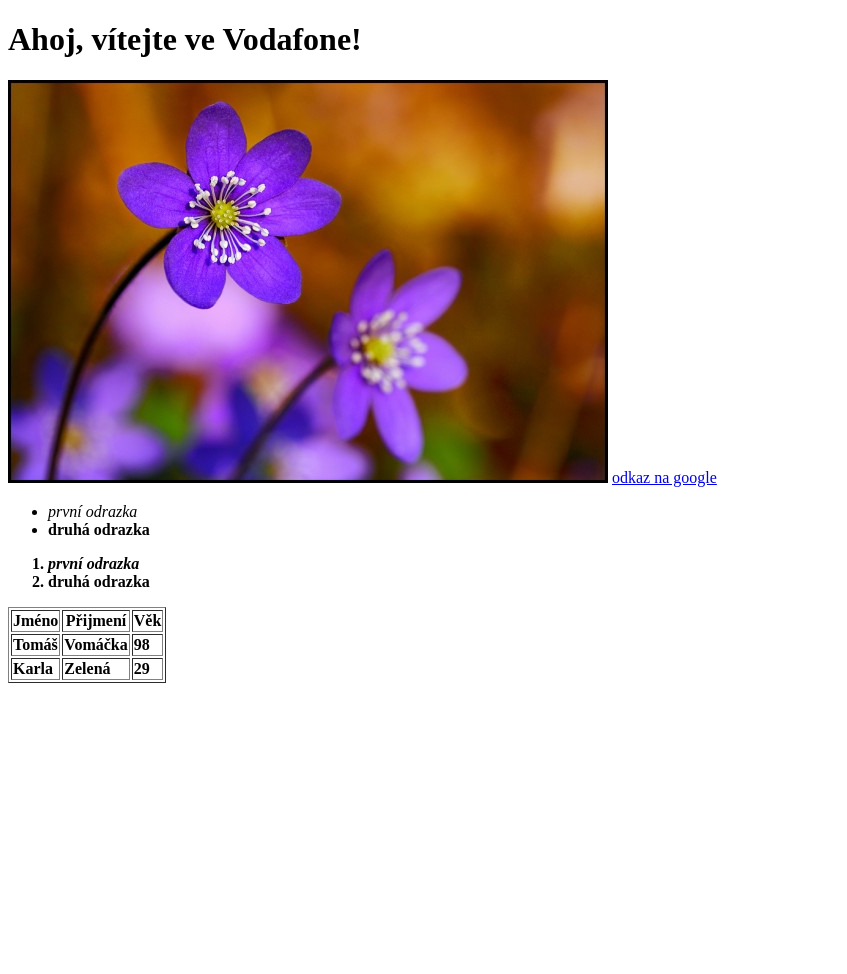
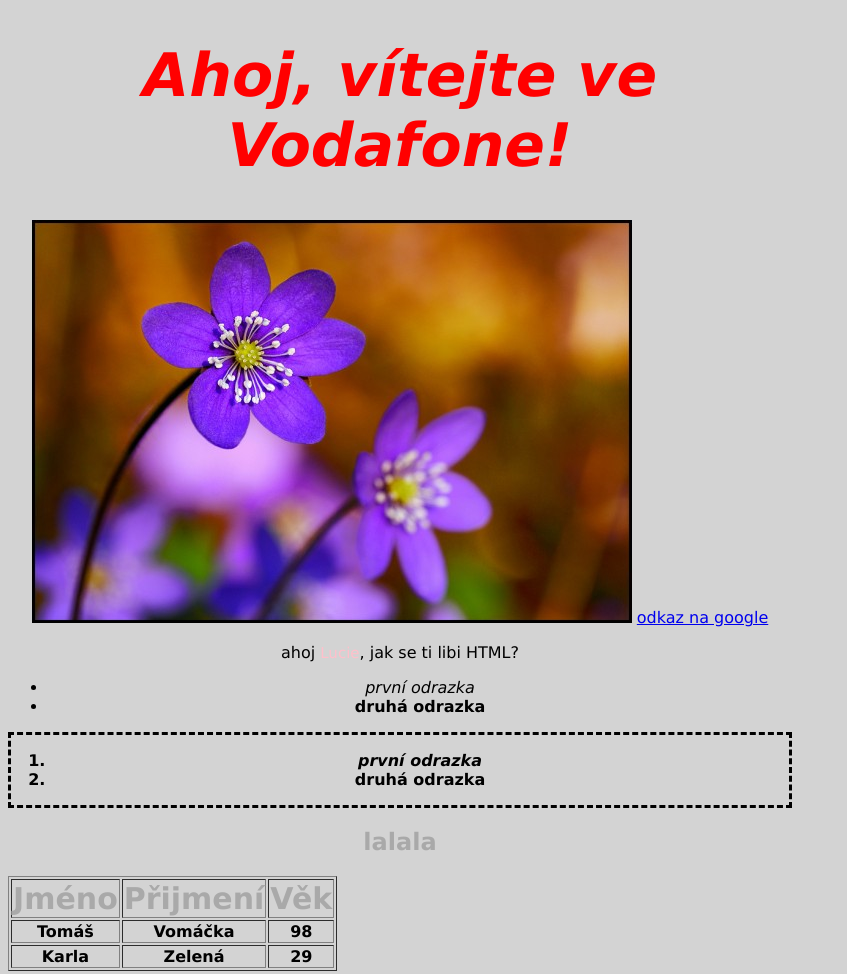
Before and after one commit to noemirajnochova0/course, a plain HTML site: page index.html in a window 1280 px wide. Shown: the whole page, without its empty margins (0-847 px from the left). Before the commit the page ends 800 px from the top, so only its background shows below. Drawn offline with Linux system fonts and the light colour scheme.

Commit message:
pridani stylu

```diff
--- a/index.html
+++ b/index.html
@@ -2,11 +2,16 @@
 <html>
 	<head>
 		<title> Moje první úžasná stránka</title>
+		<link rel="stylesheet" href="styles/style.css">
 	</head>
 	<body>
-		<h1 title="nadpis">Ahoj, vítejte ve Vodafone!</h1>
+		<h1 id="prvni" class="prvni-trida" title="nadpis">Ahoj, vítejte ve Vodafone!</h1>
 		<img src="kytka-mdž.jpg" alt="kytka">
 		<a href=" https://www.google.cz/">odkaz na google</a>
+
+		<p>
+		ahoj <span class="highlight">Lucie</span>, jak se ti libi HTML?
+		</p>
 
 		<div>
 			<ul>
@@ -15,7 +20,7 @@
 			</ul>
 		</div>
 
-		<div>
+		<div class="oramovane">
 			<ol>
 				<li><i>první odrazka</i></li>
 				<li><b>druhá odrazka<b></li>
@@ -25,9 +30,9 @@
 	<table border="1">
 		<thead>
 			<tr>
-				<th>Jméno</th>
-				<th>Přijmení</th>
-				<th>Věk</th>
+				<th class="tucna-trida">Jméno</th>
+				<th class="tucna-trida">Přijmení</th>
+				<th class="tucna-trida">Věk</th>
 			</tr>
 		</thead>
 
@@ -44,6 +49,8 @@
 				<td>29</td>
 			</tr>
 
+			<h2 title="nadpis" class="tucna-trida">lalala</h2>
+
 		</tbody>
 	</table>
 	</body>
--- /dev/null
+++ b/styles/style.css
@@ -0,0 +1,41 @@
+html {
+	font-family: verdana;
+	background-color: lightgray;
+	text-align: center;
+	width: 800px;
+}
+
+h1{
+	color : red;
+	font-size: 60px;
+}
+
+u1 li {
+		border: solid;
+}
+
+#prvni {
+		color: red;
+}
+.prvni-trida {
+	font-style:italic;
+}
+.oramovane {
+		border: dashed;
+
+}
+.tucna-trida {
+	font-weight: bold;
+	color: darkgray;
+}
+h2 {
+	color: yellow;
+}
+th.tucna-trida {
+	font-size: 30px;
+}
+
+.highlight {
+	color: pink;
+	font-size:15px;
+}
```
